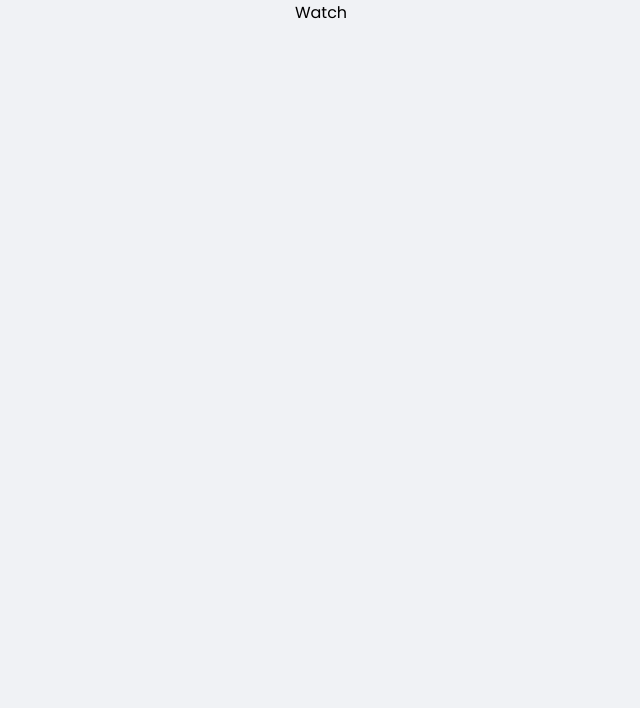
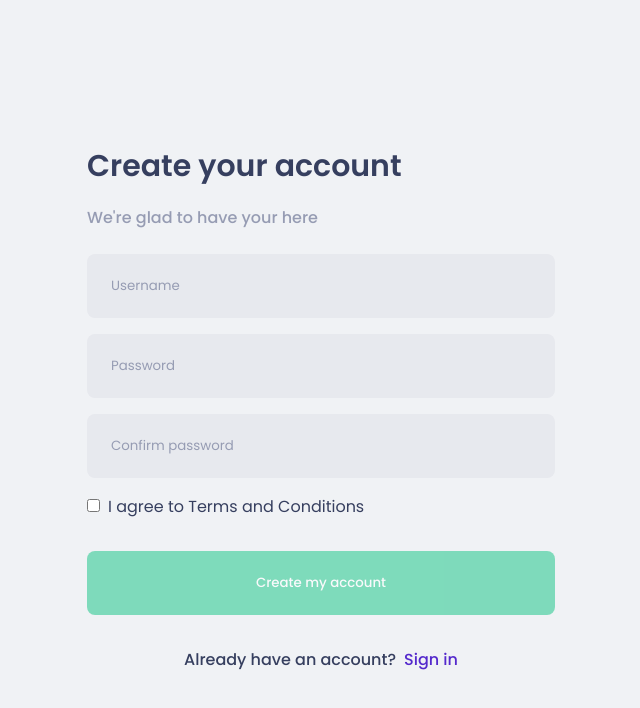
Before and after one commit to Flaviojcf/where-to-watch, a React (Create React App) app: page / in a window 1280 px wide. Shown: the top 708 px of the page, without its empty margins (319-959 px from the left). Built offline with nearby package versions, Linux system fonts and the light colour scheme.

Commit message:
Criando página de SignUp

```diff
--- a/src/App.tsx
+++ b/src/App.tsx
@@ -1,9 +1,9 @@
-import { SignIn } from "./components/SignIn";
+import { SignUp } from "./pages/SignUp";
 import { GlobalStyle } from "./styles/global";
 function App() {
   return (
     <>
-    <SignIn/>
+    <SignUp />
    <GlobalStyle />
    </>
   );
--- /dev/null
+++ b/src/pages/SignUp/index.tsx
@@ -0,0 +1,55 @@
+import { useState } from "react";
+import { Button } from "../../components/Button";
+import { Input } from "../../components/Input";
+import { Container, Content } from "./styles";
+
+export function SignUp() {
+    const [username, setUsername] = useState('');
+    const [password, setPassword] = useState('');
+    const [confirmPassword, setConfirmPassword] = useState('');
+    const [agreed, setAgreed] = useState(false);
+
+    const handleCreateAccount = () => {
+        console.log({ username, password, confirmPassword, agreed });
+    }
+
+    return (
+        <Container>
+            <Content>
+                <h1>Create your account</h1>
+                <p>We're glad to have your here</p>
+
+                <Input
+                    type="text"
+                    placeholder="Username"
+                    value={username}
+                    setValue={setUsername}
+                />
+                <Input
+                    type="password"
+                    placeholder="Password"
+                    value={password}
+                    setValue={setPassword}
+                />
+                <Input
+                    type="password"
+                    placeholder="Confirm password"
+                    value={confirmPassword}
+                    setValue={setConfirmPassword}
+                />
+
+                <label>
+                    <input type="checkbox" onChange={event => setAgreed(event.target.checked)} />
+                    I agree to Terms and Conditions
+                </label>
+
+                <Button type="button" title="Create my account" onClick={handleCreateAccount} disabled={!agreed} />
+
+                <p className="other-option">
+                    Already have an account?
+                    <a href="#">Sign in</a>
+                </p>
+            </Content>
+        </Container>
+    )
+}
--- /dev/null
+++ b/src/pages/SignUp/styles.ts
@@ -0,0 +1,64 @@
+import styled from 'styled-components';
+
+export const Container = styled.div`
+    background: var(--background);
+
+    display: flex;
+`;
+
+export const Content = styled.main`
+    width: 100%;
+    max-width: 500px;
+
+    margin: 8rem auto 0;
+    padding: 1rem;
+
+    display: flex;
+    flex-direction: column;
+    justify-content: flex-start;
+    align-items: flex-start;
+
+
+    h1 {
+        font-size: 30px;
+        font-weight: 600;
+        margin-bottom: 1rem;
+        color: var(--text-title);
+    }
+
+    p {
+        font-size: 1rem;
+        font-weight: 500;
+        margin-bottom: 1.5rem;
+        color: var(--text-body);
+    }
+
+    label {
+        margin: 1rem 0 2rem 0;
+        width: 100%;
+
+        color: var(--text-title);
+
+        input[type="checkbox"] {
+            margin-right: 0.5rem;
+
+            &::checked {
+                border-color: var(--blue);
+                background-color: var(--blue);
+            }
+        }
+    }
+
+    p.other-option {
+        width: 100%;
+        text-align: center;
+
+        color: var(--text-title);
+
+        a {
+            margin-left: 0.5rem;
+            text-decoration: none;
+            color: var(--blue);
+        }
+    }
+`;
```
